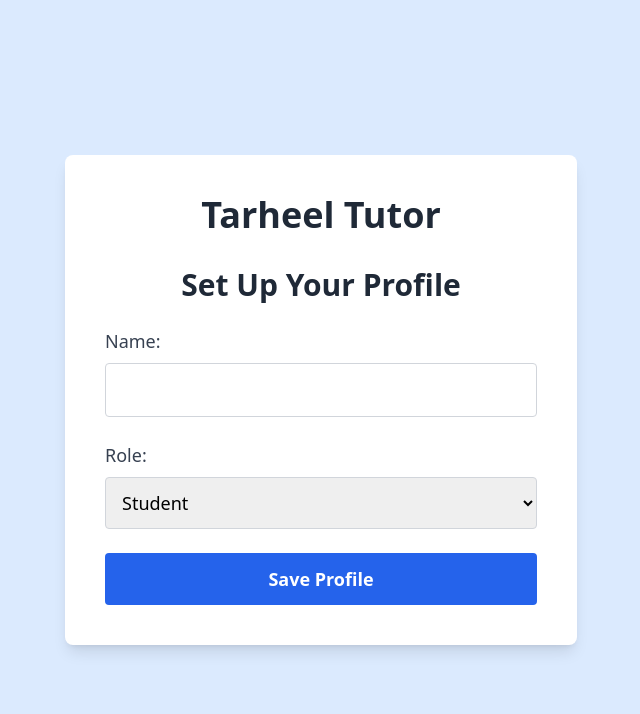
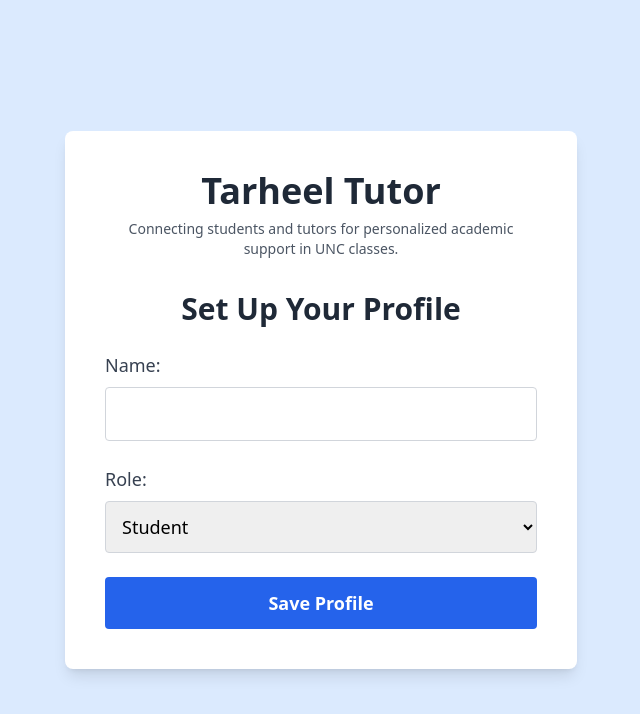
Before and after one commit to kobeit2003/Hack.NC, a React (Create React App) app: page /profile-setup in a window 1280 px wide. Shown: the top 714 px of the page, without its empty margins (319-959 px from the left). Built offline with nearby package versions, Linux system fonts and the light colour scheme; no server answers; the database is empty; sample sign-in values are in the browser's storage.

Commit message:
Title Update

```diff
--- a/src/pages/ProfileSetup.js
+++ b/src/pages/ProfileSetup.js
@@ -54,12 +54,19 @@
   return (
     <div className="flex justify-center items-center min-h-screen bg-blue-100">
       <div className="w-full max-w-lg bg-white p-10 rounded-lg shadow-lg">
-        {/* Logo and Title */}
+        {/* Title and Description Block */}
         <div className="mb-8 text-center">
           <h1 className="text-4xl font-bold text-gray-800">Tarheel Tutor</h1>
+          <p className="text-sm text-gray-600 mt-2">
+            Connecting students and tutors for personalized academic support in UNC classes.
+          </p>
         </div>
 
-        <h2 className="text-3xl font-bold mb-6 text-center text-gray-800">Set Up Your Profile</h2>
+        {/* Profile Setup Title */}
+        <div className="text-center mb-6">
+          <h2 className="text-3xl font-bold text-gray-800">Set Up Your Profile</h2>
+        </div>
+
         <form onSubmit={handleSubmit} className="space-y-6">
           <label className="block">
             <span className="text-lg text-gray-700">Name:</span>
```
